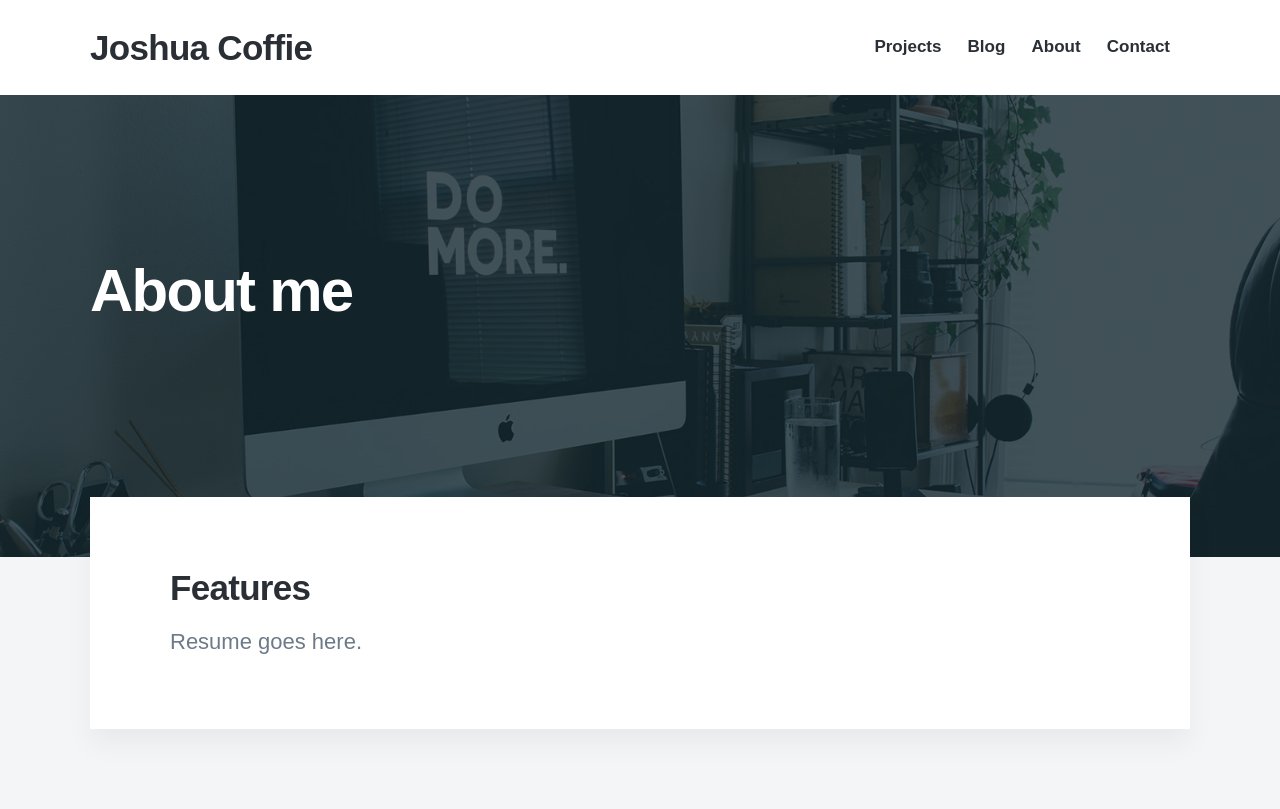
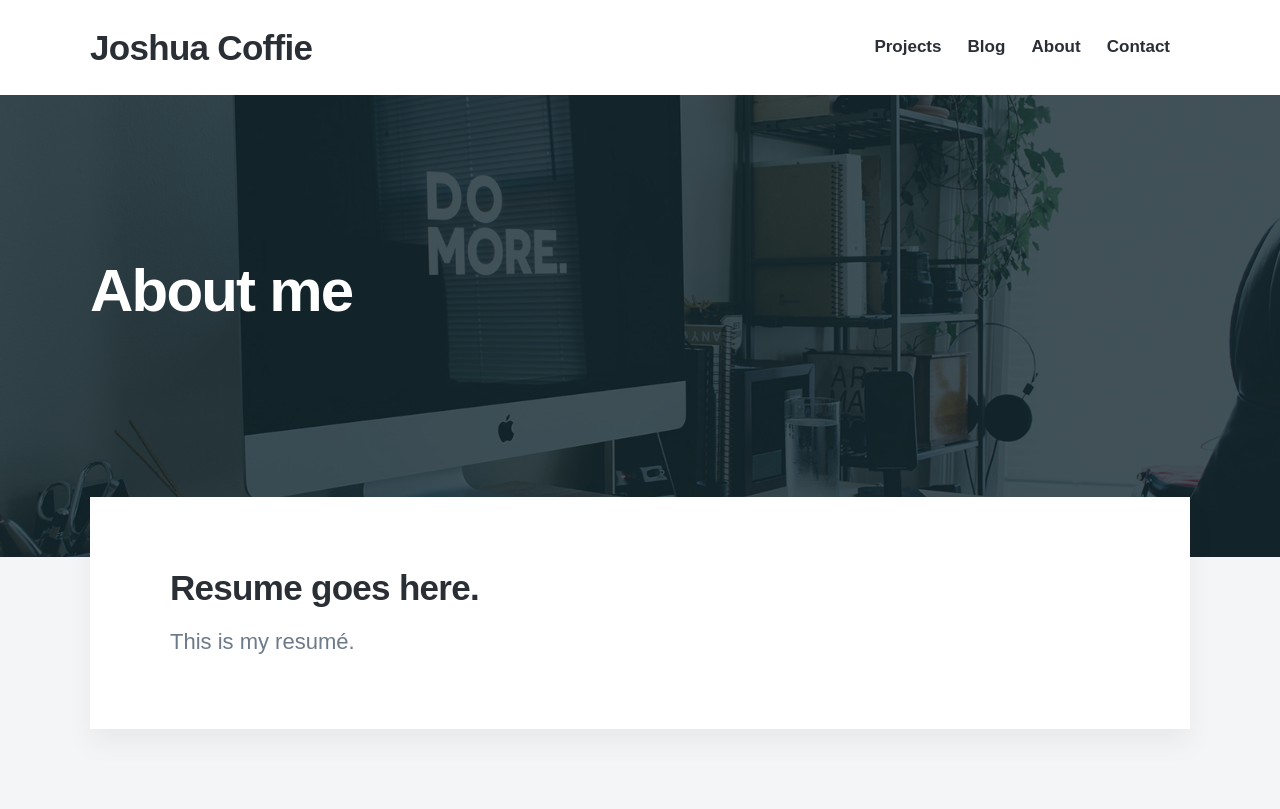
Before and after one commit to starbuck10/JCoffie, a Jekyll site: the page built from _pages/about.md, in a window 1280 px wide. Shown: the top 809 px of the page. Built offline with Jekyll 4.4.1, drawn with Linux system fonts in a browser that asks for light colours; nearby versions of some CDN libraries; some web fonts are replaced; grey boxes are pictures that could not be loaded.

Commit message:
Updates to data

```diff
--- a/_pages/about.md
+++ b/_pages/about.md
@@ -5,6 +5,6 @@ description:
 featured_image: /images/demo/about.jpg
 ---
 
-## Features
+## Resume goes here.
 
-Resume goes here.
+This is my resumé.
```
